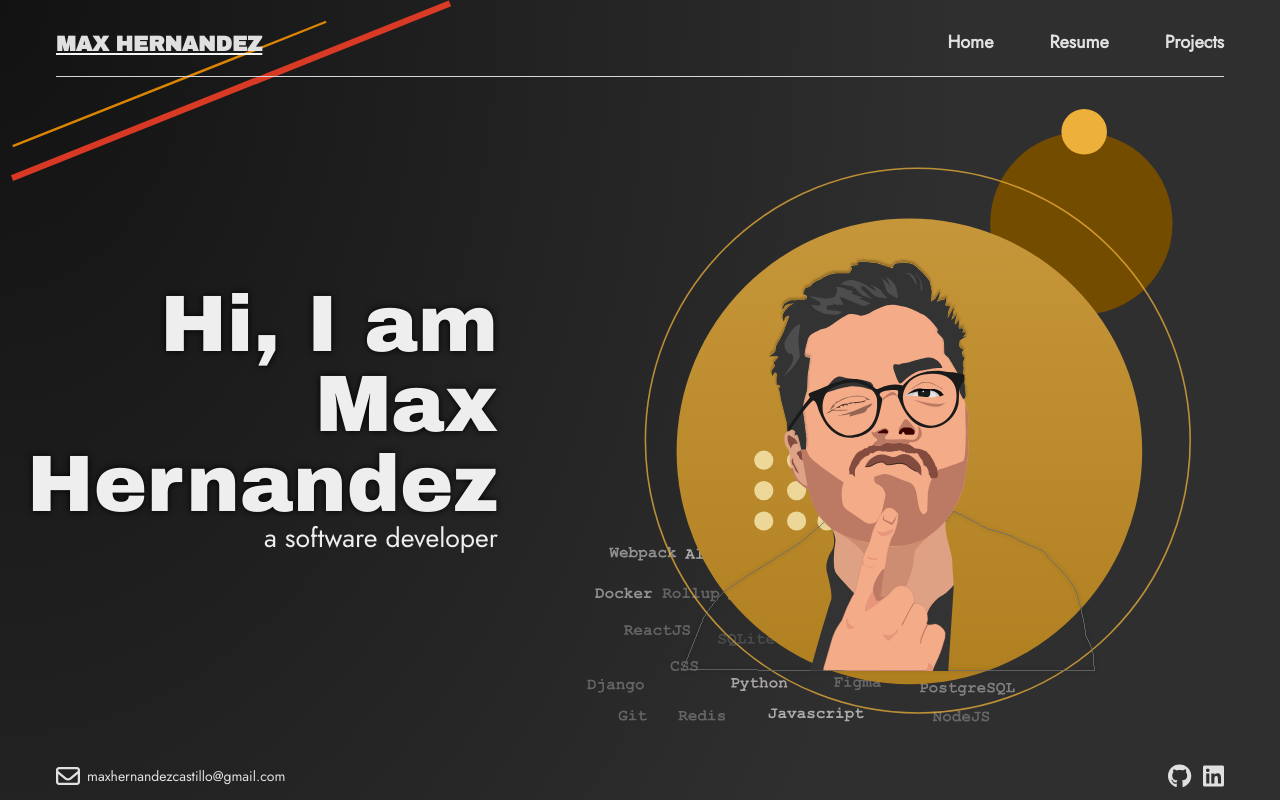
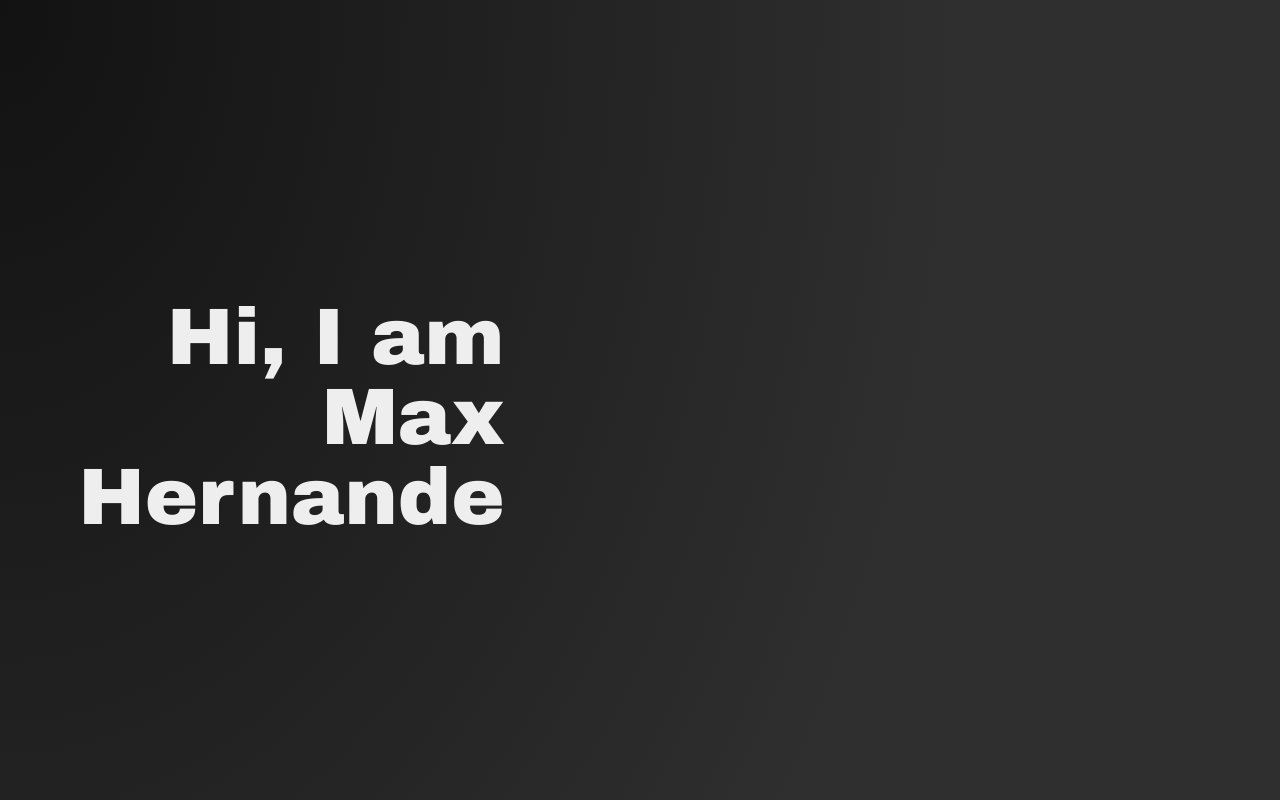
Before and after one commit to maxkalavera/maxkalavera.github.io, a React (Create React App) app: page / in a window 1280 px wide. Built offline with nearby package versions, Linux system fonts and the light colour scheme; a web font is replaced by a local one.

Commit message:
added fade in animation to home page

```diff
--- a/package.json
+++ b/package.json
@@ -15,6 +15,7 @@
     "@types/node": "^16.18.12",
     "@types/react": "^18.0.28",
     "@types/react-dom": "^18.0.10",
+    "animejs": "^3.2.1",
     "lodash": "^4.17.21",
     "react": "^18.2.0",
     "react-dom": "^18.2.0",
--- a/src/components/Layout.tsx
+++ b/src/components/Layout.tsx
@@ -13,7 +13,7 @@ export default function Layout({
   return (
     <>
       <div className={`${styles.container}`}>
-        <section className={`${styles.header}`}>
+        <section className={`${styles.header} fadeInOnHome`}>
           <div className={`${styles['header__content']}`}>
             <Link to={`/`}><h3 className={`primary ${styles['navbar-logo']}`}>MAX HERNANDEZ</h3></Link>
             <ul className={styles['navbar-items']}>
@@ -29,7 +29,7 @@ export default function Layout({
           {children}
         </section>
 
-        <section className={`${styles.footer}`}>
+        <section className={`${styles.footer} fadeInOnHome`}>
           <div className={`${styles['footer-mail']}`}>
             <FontAwesomeIcon icon={faEnvelope} />
             <p className='secondary'>maxhernandezcastillo@gmail.com</p>
--- a/src/pages/Home.tsx
+++ b/src/pages/Home.tsx
@@ -1,18 +1,66 @@
+import { useEffect } from 'react';
+
+import fadeInTextLeftRight from 'src/utils/animations/fadeInTextLeftRight';
+import fadeIn from 'src/utils/animations/fadeIn';
 import styles from 'src/styles/home.module.css';
-//import DisplayImage from 'src/assets/home-display.svg';
 import DisplayImage from 'src/components/DisplayImage';
 
+var singleExecutionFlag = false;
+
 export default function Home() {
+
+  useEffect(() => {
+    if (!singleExecutionFlag) {
+      (async () => {
+        Array.from(document.getElementsByClassName('fadeInOnHome')).forEach(elem => {
+          // @ts-ignore
+          elem.style.opacity = "0.0";
+        });
+        await fadeInTextLeftRight(
+          '464fce7e-d26a-4b08-b038-6cddff68c826',
+          '',
+          2000
+        );
+        await fadeInTextLeftRight(
+          '464fce7e-d26a-4b08-b038-6cddff68c826',
+          'Hi, I am Max Hernandez',
+          3500
+        );
+        await fadeInTextLeftRight(
+          'e2e0c90c-6896-46c8-80e5-359f0116404f',
+          '',
+          1000
+        );
+        await fadeInTextLeftRight(
+          'e2e0c90c-6896-46c8-80e5-359f0116404f',
+          'a software developer',
+          1500
+        );
+        await fadeIn('.fadeInOnHome', 3500);
+      })();
+      singleExecutionFlag = true;
+    }
+  }, []);
+
   return (
     <>
       <div className={styles.container}>
         <div className={`${styles['left-frame']}`}>
-          <h1 className={styles['title']}>Hi, I am Max Hernandez</h1>
-          <h2 className={styles['subtitle']}>a software developer</h2>
+          <div
+            className={`${styles['title']}`}
+            id='464fce7e-d26a-4b08-b038-6cddff68c826'
+          >
+            Hi, I am Max Hernandez
+          </div>
+          <div
+            className={styles['subtitle']}
+            id='e2e0c90c-6896-46c8-80e5-359f0116404f'
+          >
+          </div>
         </div>
         <div className={`${styles['right-frame']}`}>
           <DisplayImage
-            className={`${styles['display-image']}`}
+            className={`${styles['display-image']} fadeInOnHome`}
           />
         </div>
       </div>
@@ -23,7 +71,7 @@ export default function Home() {
         viewBox="0 0 562 231"
         fill="none"
         xmlns="http://www.w3.org/2000/svg"
-        className={`${styles['diagonal-decorator']}`}
+        className={`${styles['diagonal-decorator']} fadeInOnHome`}
       >
         <line x1="2.44639" y1="186.606" x2="402.446" y2="27.7613" stroke="#FF9900" strokeWidth="3"/>
         <line x1="1.51773" y1="227.285" x2="560.454" y2="4.2848" stroke="#FB4027" strokeWidth="8"/>
--- a/src/styles/home.module.css
+++ b/src/styles/home.module.css
@@ -22,8 +22,7 @@
 
 .left-frame {
   box-sizing: border-box;
-  width: min-content;
-  max-width: 40vw;
+  width: 40vw;
   padding: 0px var(--gap-sm);
   display: flex;
   flex-direction: column;
@@ -53,7 +52,11 @@
   line-height: 60pt;
   text-align: right;
   color: var(--gray-200);
-  text-shadow: 0 0 7px black
+}
+
+.title:focus {
+  border: none;
+  outline: none;
 }
 
 @media (max-width: 960px) and (orientation: portrait) {
@@ -72,6 +75,11 @@
   line-height: 20pt;
   text-align: right;
   color: var(--gray-200);
+}
+
+.subtitle:focus {
+  border: none;
+  outline: none;
 }
 
 @media (max-width: 960px) and (orientation: portrait) {
--- /dev/null
+++ b/src/utils/animations/fadeIn.ts
@@ -0,0 +1,15 @@
+import anime from 'animejs';
+
+function fadeIn (targets: string, duration=3000) {
+  return new Promise<void>((resolve, _) => {
+    anime({
+      targets,
+      duration: duration,
+      easing: 'easeInOutSine',
+      opacity: ['0.0', '1.0'],
+      complete: () => resolve()
+    });
+  });
+};
+
+export default fadeIn;
--- /dev/null
+++ b/src/utils/animations/fadeInTextLeftRight.ts
@@ -0,0 +1,28 @@
+import anime from 'animejs';
+
+function fadeInTextLeftRight (id_: string, text: string, duration=2000) {
+  const element = document.getElementById(id_);
+  if (element === null) return;
+
+  return new Promise<void>((resolve, _) => {
+    anime({
+      duration: duration,
+      easing: 'easeInOutSine',
+      update: (state) => {
+        const index = Math.floor(text.length * (state.progress / 100));
+        element.textContent = text.slice(0, index);
+      },
+      begin: () => {
+        element.textContent = '';
+        element.setAttribute('contenteditable', 'true');
+        element.focus();
+      },
+      complete: () => {
+        element.setAttribute('contenteditable', 'false');
+        resolve();
+      }
+    });
+  });
+};
+
+export default fadeInTextLeftRight;
```
Also changed, not shown: 1 other file (tests, documents, lock files or other folders).
